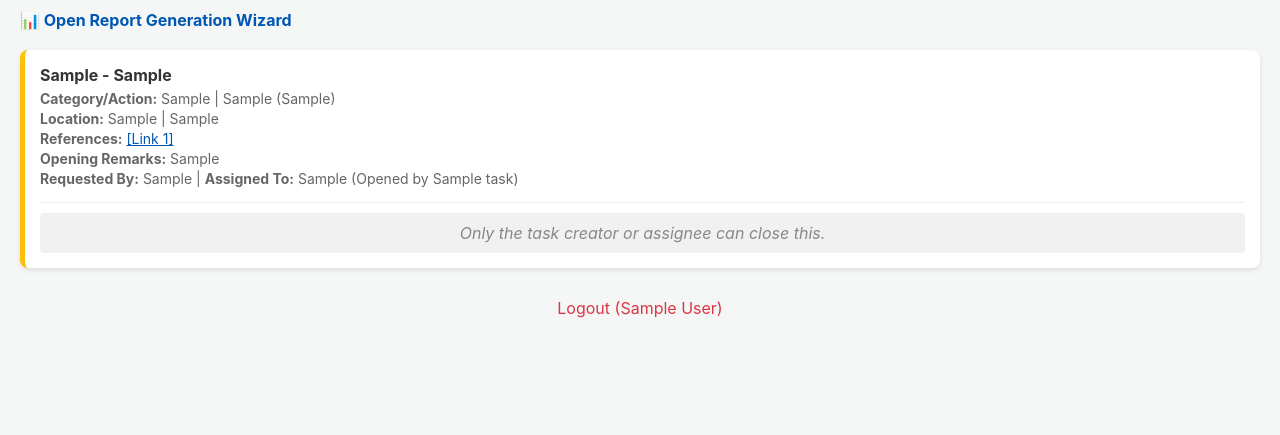
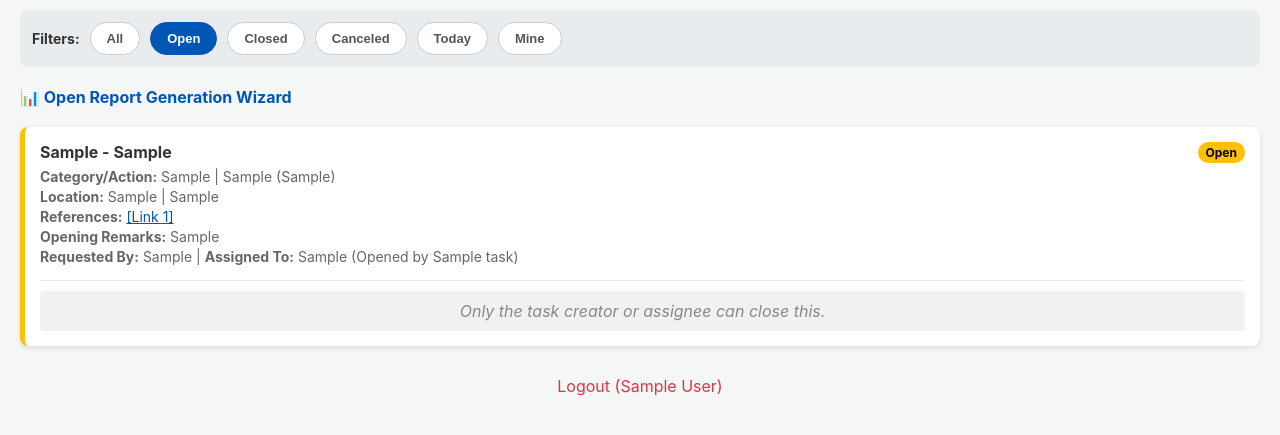
Before and after one commit to DRL8490/DAR, a Flask app: page / in a window 1280 px wide. Shown: the part 89-524 px from the top of the page. Run offline with Flask 3, Linux system fonts and the light colour scheme; a user stored in the database is signed in; tables that the repository leaves empty hold one stand-in row (values such as "Sample post").

Commit message:
added sort buttons on dashboard.

```diff
--- a/Render Credentials.txt
+++ b/Render Credentials.txt
@@ -1 +1,5 @@
+Internal Database URL
 postgresql://survey_database_lkjn_user:60qrx0m9cxaOjbIW0iw9P0xNv87RPfsU@dpg-d6l8mibuibrs739p52g0-a/survey_database_lkjn
+
+External Database URL
+postgresql://survey_database_lkjn_user:60qrx0m9cxaOjbIW0iw9P0xNv87RPfsU@dpg-d6l8mibuibrs739p52g0-a.singapore-postgres.render.com/survey_database_lkjn
--- a/app.py
+++ b/app.py
@@ -192,10 +192,9 @@ def hidden_config():
 @app.route('/')
 @login_required
 def dashboard():
-    open_tasks = SurveyTask.query.filter_by(status='Open').order_by(SurveyTask.start_time.desc()).all()
-    # Removed presets from here!
-    return render_template('dashboard.html', name=current_user.name, tasks=open_tasks)
-@app.route('/new_task', methods=['GET', 'POST'])
+    # We now pull ALL tasks so the JavaScript buttons can filter them instantly
+    all_tasks = SurveyTask.query.order_by(SurveyTask.start_time.desc()).all()
+    return render_template('dashboard.html', name=current_user.name, tasks=all_tasks)
 @login_required
 def new_task():
     config = AppConfig.query.first()
--- a/templates/dashboard.html
+++ b/templates/dashboard.html
@@ -8,8 +8,23 @@
         body { font-family: -apple-system, BlinkMacSystemFont, Arial, sans-serif; background-color: #f4f7f6; padding: 20px; margin: 0; }
         .header { display: flex; justify-content: space-between; align-items: center; margin-bottom: 10px; }
         .btn-new { background-color: #0056b3; color: white; padding: 10px 15px; text-decoration: none; border-radius: 6px; font-weight: bold; }
-        .task-card { background: white; padding: 15px; border-radius: 8px; box-shadow: 0 2px 5px rgba(0,0,0,0.1); margin-bottom: 15px; border-left: 5px solid #ffc107; }
-        .task-title { font-size: 16px; font-weight: bold; margin: 0 0 5px 0; color: #333; }
+
+        /* New Filter Bar Styles */
+        .filter-bar { display: flex; gap: 10px; margin-bottom: 20px; flex-wrap: wrap; background: #e9ecef; padding: 12px; border-radius: 8px; align-items: center; }
+        .btn-filter { background: white; color: #555; border: 1px solid #ccc; padding: 8px 16px; border-radius: 20px; cursor: pointer; font-size: 13px; font-weight: bold; transition: all 0.2s; }
+        .btn-filter:hover { background: #ddd; }
+        .btn-filter.active { background: #0056b3; color: white; border-color: #0056b3; }
+
+        .task-card { background: white; padding: 15px; border-radius: 8px; box-shadow: 0 2px 5px rgba(0,0,0,0.1); margin-bottom: 15px; border-left: 5px solid #ffc107; transition: all 0.2s; }
+        .task-card[data-status="Closed"] { border-left-color: #28a745; opacity: 0.8; }
+        .task-card[data-status="Canceled"] { border-left-color: #dc3545; opacity: 0.8; }
+
+        .task-title { font-size: 16px; font-weight: bold; margin: 0 0 5px 0; color: #333; display: flex; justify-content: space-between;}
+        .status-badge { font-size: 12px; padding: 3px 8px; border-radius: 12px; color: white; }
+        .badge-Open { background: #ffc107; color: black; }
+        .badge-Closed { background: #28a745; }
+        .badge-Canceled { background: #dc3545; }
+
         .task-detail { font-size: 14px; color: #666; margin: 3px 0; }
         .action-area { margin-top: 15px; padding-top: 10px; border-top: 1px solid #eee; }
         .action-form { display: flex; flex-direction: column; gap: 8px; margin-bottom: 15px; padding: 12px; background: #f9f9f9; border-radius: 6px; border: 1px solid #ddd; }
@@ -26,6 +41,16 @@
         <a href="/new_task" class="btn-new">+ Open New Task</a>
     </div>
 
+    <div class="filter-bar">
+        <strong style="font-size: 14px; color: #333;">Filters:</strong>
+        <button class="btn-filter" onclick="filterTasks('all', this)">All</button>
+        <button class="btn-filter active" id="btnFilterOpen" onclick="filterTasks('open', this)">Open</button>
+        <button class="btn-filter" onclick="filterTasks('closed', this)">Closed</button>
+        <button class="btn-filter" onclick="filterTasks('canceled', this)">Canceled</button>
+        <button class="btn-filter" onclick="filterTasks('today', this)">Today</button>
+        <button class="btn-filter" onclick="filterTasks('mine', this)">Mine</button>
+    </div>
+
     <div style="margin-bottom: 20px;">
         <a href="/reports" style="color: #0056b3; font-weight: bold; text-decoration: none;">📊 Open Report Generation Wizard</a>
     </div>
@@ -38,20 +63,36 @@
       {% endif %}
     {% endwith %}
 
-    {% if not tasks %}
-        <p style="text-align: center; color: #777; margin-top: 50px;">No open tasks. Great job team!</p>
-    {% else %}
+    <p id="noTasksMsg" style="text-align: center; color: #777; margin-top: 50px; display: none;">No tasks match this filter. Great job team!</p>
+
+    <div id="taskContainer">
         {% for task in tasks %}
-        <div class="task-card">
-            <h3 class="task-title">{{ task.area }} - {{ task.work_scope }}</h3>
+        <div class="task-card"
+             data-status="{{ task.status }}"
+             data-date="{{ task.start_time.strftime('%Y-%m-%d') }}"
+             data-mine="{% if name == task.surveyor_name or name == task.assigned_to %}true{% else %}false{% endif %}">
+
+            <h3 class="task-title">
+                <span>{{ task.area }} - {{ task.work_scope }}</span>
+                <span class="status-badge badge-{{ task.status }}">{{ task.status }}</span>
+            </h3>
+
             <p class="task-detail"><strong>Category/Action:</strong> {{ task.task_category }} | {{ task.action_required }} ({{ task.instrument }})</p>
             <p class="task-detail"><strong>Location:</strong> {{ task.location or 'N/A' }} | {{ task.sub_location or 'N/A' }}</p>
             {% if task.reference_links %}
             <p class="task-detail"><strong>References:</strong> {% for link in task.reference_links.split(' | ') %}<a href="{{ link }}" target="_blank" style="color: #0056b3; text-decoration: underline;">[Link {{ loop.index }}]</a> {% endfor %}</p>
             {% endif %}
-            <p class="task-detail"><strong>Opening Remarks:</strong> {{ task.remarks or 'None' }}</p>
+            <p class="task-detail"><strong>Opening Remarks:</strong> {{ task.remarks.split('| Closed:')[0].split('| CANCELED:')[0] if task.remarks else 'None' }}</p>
+
+            {% if task.status != 'Open' %}
+            <p class="task-detail" style="color: #333; background: #f1f1f1; padding: 5px; border-radius: 4px;">
+                <strong>Closing Notes:</strong> {{ task.remarks.split('|')[1] if task.remarks and '|' in task.remarks else 'None' }}
+            </p>
+            {% endif %}
+
             <p class="task-detail"><strong>Requested By:</strong> {{ task.requestor }} | <strong>Assigned To:</strong> {{ task.assigned_to }} (Opened by {{ task.surveyor_name }})</p>
 
+            {% if task.status == 'Open' %}
                 <div class="action-area">
                     {% if name == task.surveyor_name or name == task.assigned_to %}
                         <form action="/close_task/{{ task.id }}" method="POST" class="action-form">
@@ -69,10 +110,55 @@
                         <div style="text-align: center; font-style: italic; color: #888; padding: 10px; background: #f1f1f1; border-radius: 4px;">Only the task creator or assignee can close this.</div>
                     {% endif %}
                 </div>
+            {% endif %}
         </div>
         {% endfor %}
-    {% endif %}
+    </div>
 
     <div style="text-align: center; margin-top: 30px;"><a href="/logout" style="color: #dc3545; text-decoration: none;">Logout ({{ name }})</a></div>
+
+    <script>
+        function filterTasks(filterType, btnElement) {
+            // Update the active blue button style
+            document.querySelectorAll('.btn-filter').forEach(btn => btn.classList.remove('active'));
+            if(btnElement) btnElement.classList.add('active');
+
+            const cards = document.querySelectorAll('.task-card');
+
+            // Get today's date in YYYY-MM-DD to match the Python date string
+            const today = new Date();
+            const yyyy = today.getFullYear();
+            const mm = String(today.getMonth() + 1).padStart(2, '0');
+            const dd = String(today.getDate()).padStart(2, '0');
+            const todayStr = `${yyyy}-${mm}-${dd}`;
+
+            let visibleCount = 0;
+
+            cards.forEach(card => {
+                let show = false;
+                const status = card.dataset.status;
+                const date = card.dataset.date;
+                const isMine = card.dataset.mine === 'true';
+
+                if (filterType === 'all') show = true;
+                else if (filterType === 'open' && status === 'Open') show = true;
+                else if (filterType === 'closed' && status === 'Closed') show = true;
+                else if (filterType === 'canceled' && status === 'Canceled') show = true;
+                else if (filterType === 'today' && date === todayStr) show = true;
+                else if (filterType === 'mine' && isMine) show = true;
+
+                card.style.display = show ? 'block' : 'none';
+                if(show) visibleCount++;
+            });
+
+            // Show 'No Tasks' message if the screen is empty
+            document.getElementById('noTasksMsg').style.display = visibleCount === 0 ? 'block' : 'none';
+        }
+
+        // On page load, automatically click the "Open" button to hide old clutter
+        window.onload = () => {
+            filterTasks('open', document.getElementById('btnFilterOpen'));
+        };
+    </script>
 </body>
 </html>
```
Lines whose indentation alone changed are shown as unchanged.
